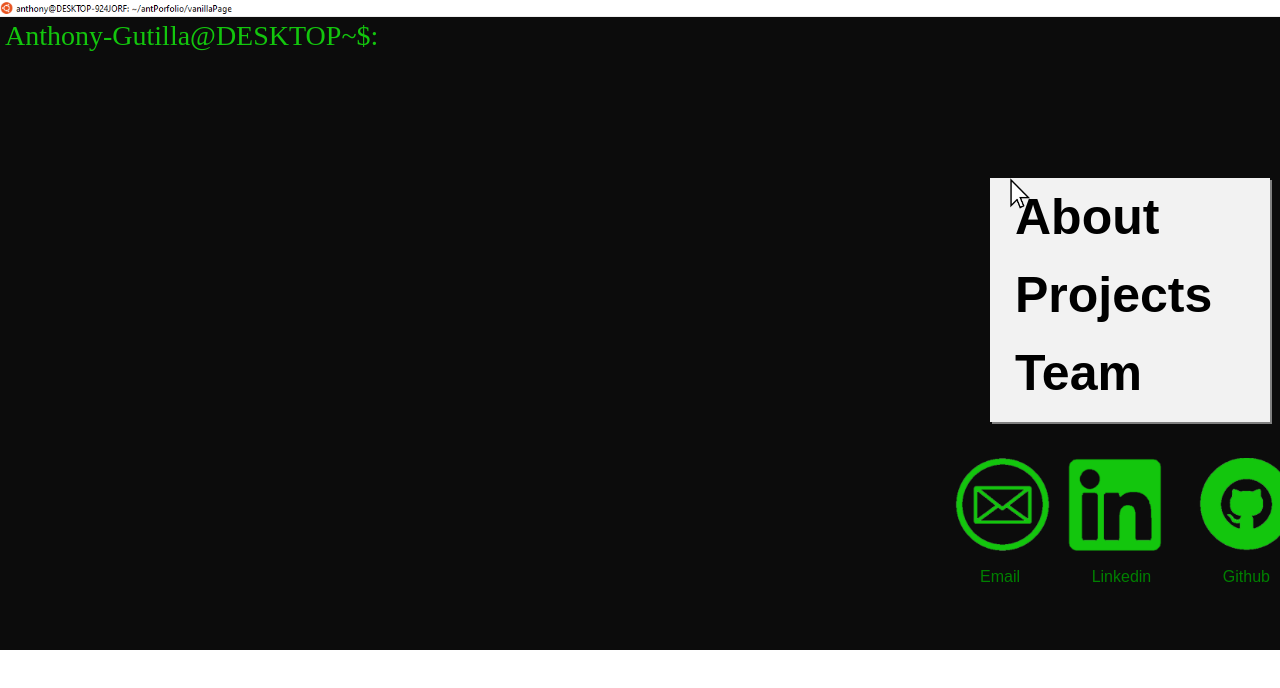
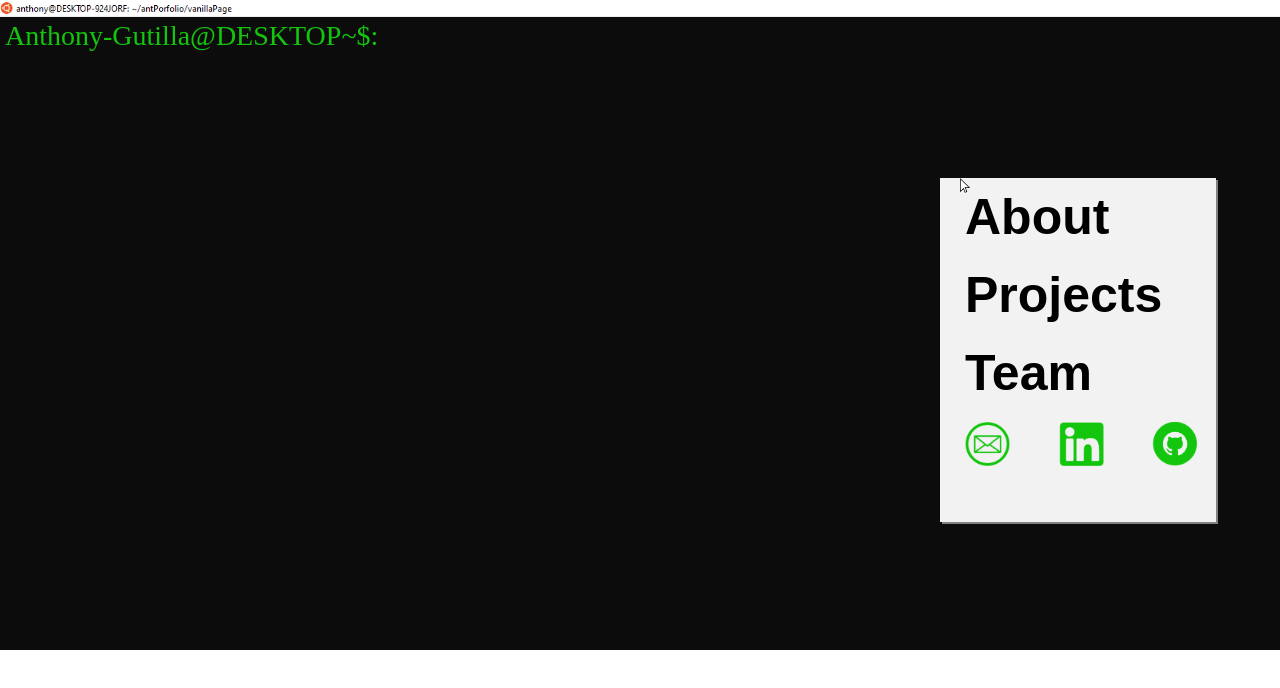
Before and after one commit to antguts/personal, a plain HTML site: page index.html in a window 1280 px wide. Shown: the top 688 px of the page. Drawn offline with nearby package versions, Linux system fonts and the light colour scheme.

Commit message:
Placed contact HTML section into desknav. Eliminated names underneath

```diff
--- a/index.html
+++ b/index.html
@@ -28,17 +28,18 @@
 
             <div class="desktopContact">
                 <div id="deskEmail">
-                    <a href="mailto: antgut035@gmail.com" target="blank"><img src="assets/emailIcon.png" /><p>Email</p></a>
+                    <a href="mailto: antgut035@gmail.com" target="blank"><img src="assets/emailIcon.png" /></a>
 
                 </div>
                 <div id="deskLinkedin">
-                    <a href="https://www.linkedin.com/in/agutilla/" target="blank"><img src="assets/linkedInIcon.png" /><p>Linkedin</p></a>
+                    <a href="https://www.linkedin.com/in/agutilla/" target="blank"><img src="assets/linkedInIcon.png" /></a>
 
                 </div>
                 <div id="deskGithub">
-                    <a href="https://github.com/antguts" target="blank"><img src="assets/githubIcon.png" /><p>Github</p></a>
+                    <a href="https://github.com/antguts" target="blank"><img src="assets/githubIcon.png" /></a>
                 </div>
             </div>
+
         </div>
 
         <!-- <div class='desktopContent'>
--- a/styles.css
+++ b/styles.css
@@ -60,10 +60,10 @@ h3:hover{
     font-weight: 100;
     margin-top: 170px;
     padding-left: 20px;
-    width: 260px;
+    width: 20%;
     /* left: 1050px; */
     /* float: left; */
-    right: 10px;
+    right: 5%;
     background-color: #f2f2f2;
     font-weight: lighter;
     z-index: 30;
@@ -75,7 +75,7 @@ h3:hover{
 
 .deskNav img{
     position: absolute;
-    width: 20px;
+    width: 10px;
 }
 
 
@@ -277,22 +277,24 @@ h3:hover{
 /* CONTACT SECTION=================================================================== */
 
 .desktopContact{
-    position: absolute;
+    /* position: relative; */
     display: flex;
     flex-direction: row;
     justify-content: space-between;
     top: 280px;
     right: 0;
-    width: 320px;
+    width: 75%;
     z-index: 2;
+    /* overflow-x: scroll;
+    overflow-y: hidden; */
 }
 .desktopContact img{
-    width: 95px;
+    width: 45px;
 }
 .desktopContact img:hover{
     margin-top: -10px;
     margin-left: -5px;
-    width: 110px;
+    width: 25%;
 }
 
 .desktopContact p{
```
